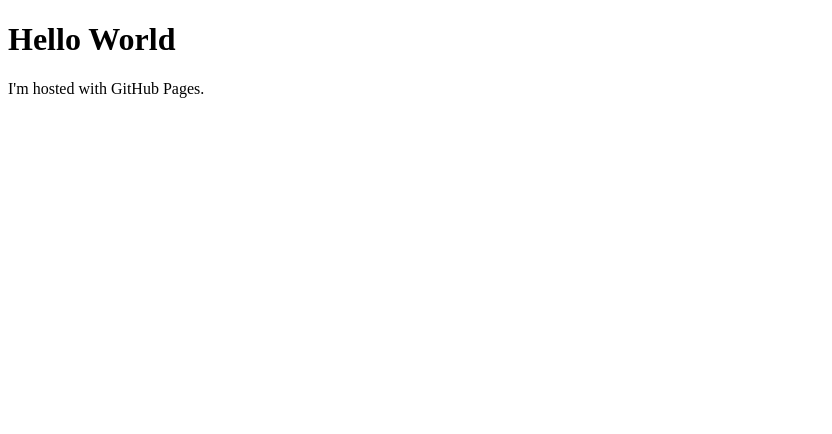
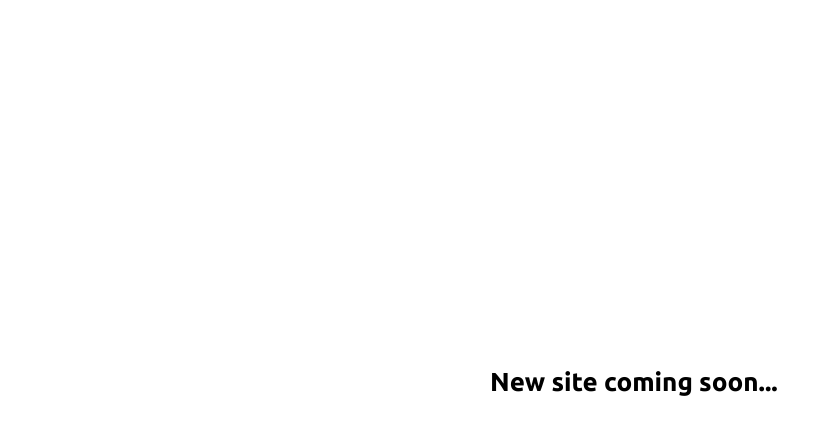
Before and after one commit to manavgupta/manavgupta.github.io, a plain HTML site: page index.html in a window 1280 px wide. Shown: the whole page, without its empty margins (0-832 px from the left). Drawn offline with Linux system fonts and the light colour scheme.

Commit message:
updating coming soon page

```diff
--- a/index.html
+++ b/index.html
@@ -1,7 +1,33 @@
 <!DOCTYPE html>
 <html>
+<head>
+    <link href='http://fonts.googleapis.com/css?family=Ubuntu:400,700' rel='stylesheet' type='text/css'>
+    <title>Manav Gupta</title>
+    <style type="text/css" media="screen">
+        body {
+           padding: 50px 0;
+           font-size: 13px;
+           font-family: "Ubuntu";
+           font-style: normal;
+           font-weight: 400;
+        }
+        .centered {
+            position: fixed;
+            top: 50%;
+            left: 50%;
+            margin-top: -50px;
+            margin-left: -150px;
+        }
+        .text {
+            font-family: "Ubuntu";
+            text-align: center;
+            vertical-align: middle;
+        }
+    </style>
+</head>
 <body>
-<h1>Hello World</h1>
-<p>I'm hosted with GitHub Pages.</p>
+<div class="centered text">
+    <h1>New site coming soon...</h1>
+</div>
 </body>
 </html>
```
